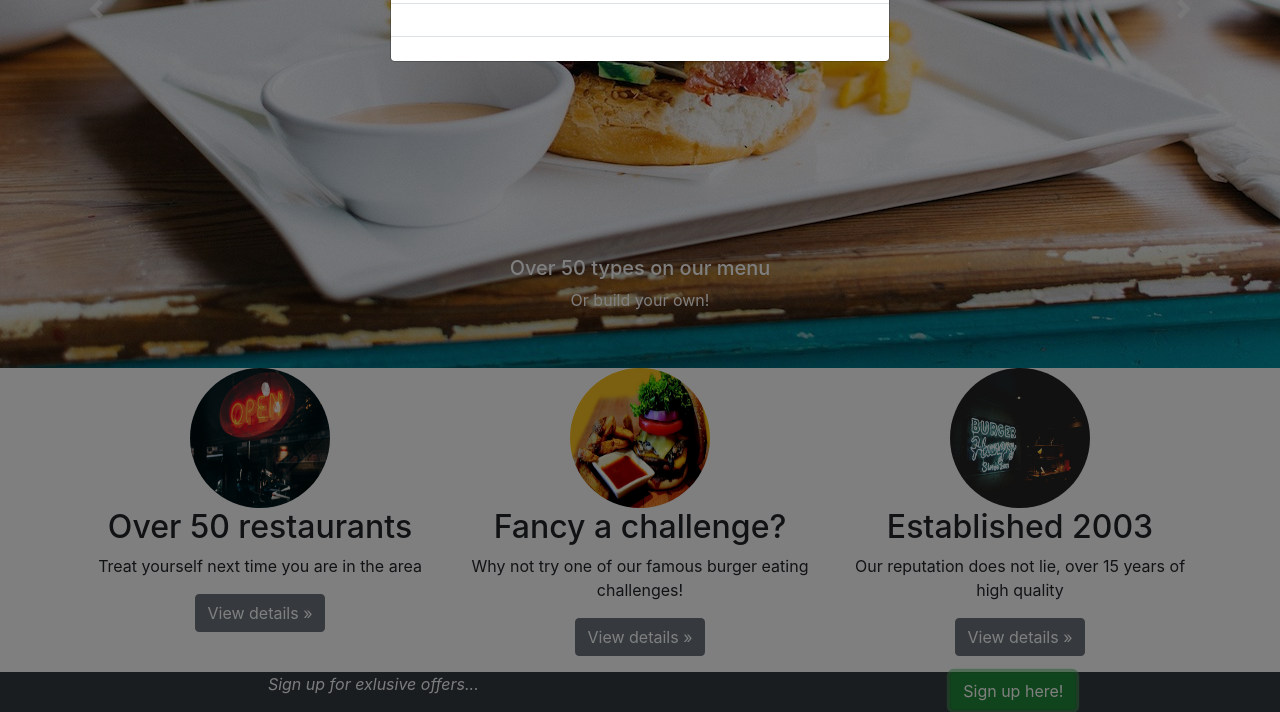
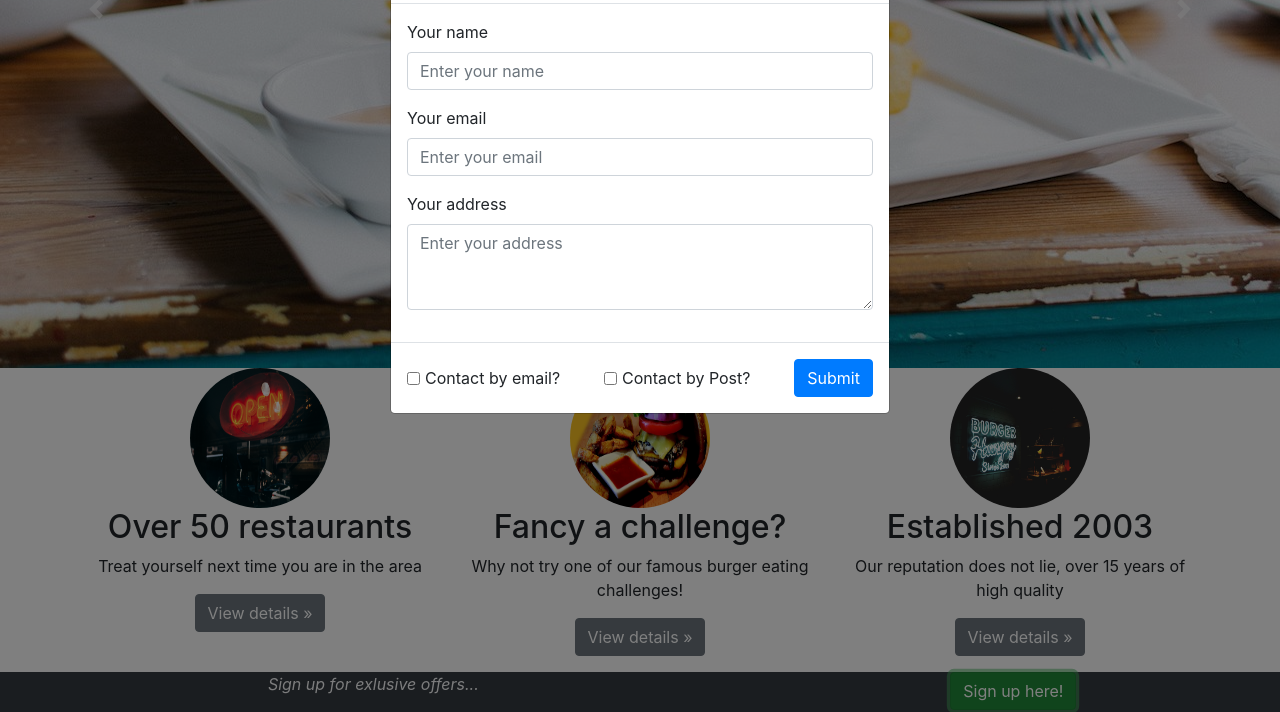
Before and after one commit to Elk-dev/gourmet-burgers, a plain HTML site: page index.html in a window 1280 px wide. Both pictures are taken after a click on the button "Sign up here!". Shown: the part 351-1063 px from the top of the page. Drawn offline with nearby package versions, Linux system fonts and the light colour scheme.

Commit message:
filled out forms in modal

```diff
--- a/index.html
+++ b/index.html
@@ -111,14 +111,35 @@
             <div class="modal-content">
                 <div class="modal-header">
                     <h5 class="modal-title">Sign up for exclusive offers!</h5>
+                    <button type="buttom" class="close" data-dismiss="modal">&times;</button>
                 </div>
                 <div class="modal-body">
-
+                    <form>
+                        <div class="form-group">
+                            <label for="nameInput">Your name</label>
+                            <input type="text" class="form-control" id="nameInput" placeholder="Enter your name">
+                        </div>
+                        <div class="form-group">
+                            <label for="emailInput">Your email</label>
+                            <input type="email" class="form-control" id="emailInput" placeholder="Enter your email">
+                        </div>
+                        <div class="form-group">
+                            <label for="address">Your address</label>
+                            <textarea class="form-control" name="" id="address" rows="3" placeholder="Enter your address"></textarea>
+                        </div>
                 </div>
-                <div class="modal-footer">
-
-                </div>
-
+                <div class="modal-footer justify-content-between">
+                    <div class="form-check form-check-inline">
+                        <input type="checkbox" class="form-check-input" id="emailCheck" value="option1">
+                        <label class="form-check-label" for="emailCheck">Contact by email?</label>
+                    </div>
+                    <div class="form-check form-check-inline">
+                        <input type="checkbox" class="form-check-input" id="postCheck" value="option1">
+                        <label class="form-check-label" for="postCheck">Contact by Post?</label>
+                    </div>
+                    <button type="submit" class="btn btn-primary">Submit</button>
+                 </div>
+            </form>
             </div>
         </div>
     </div>
```
